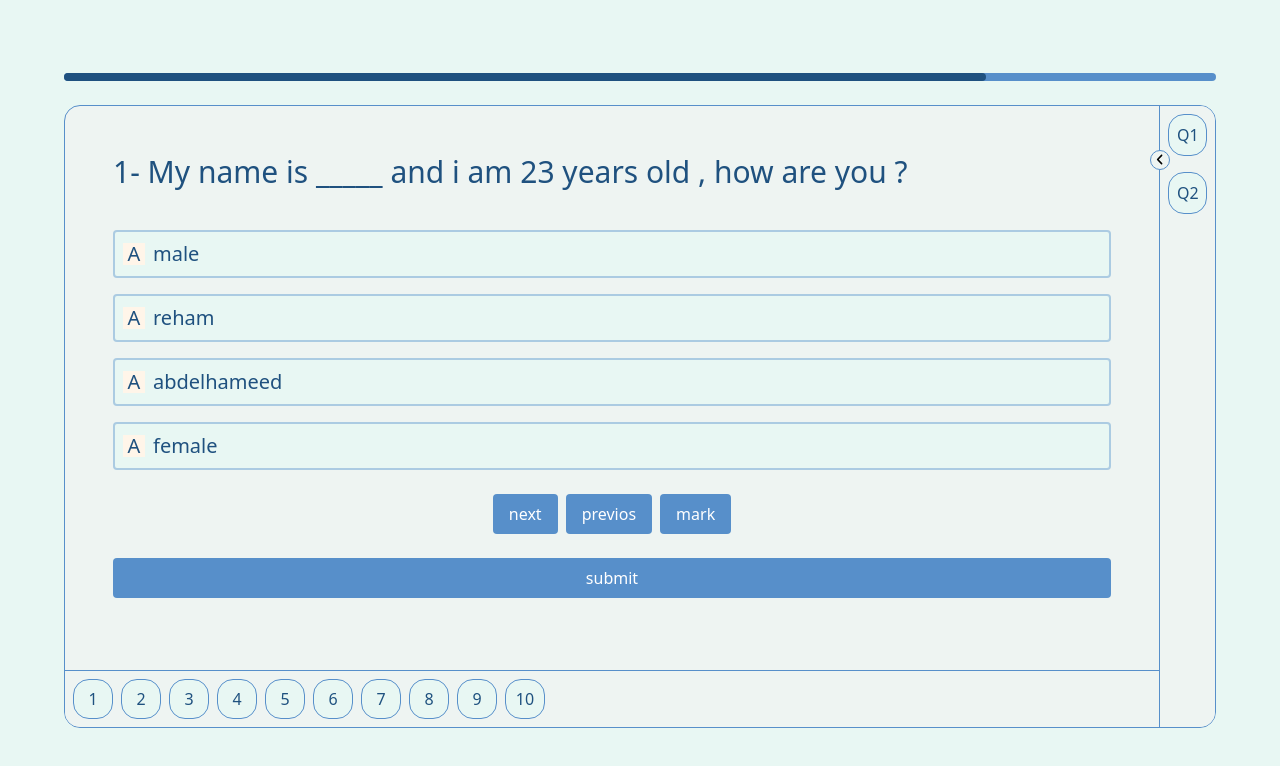
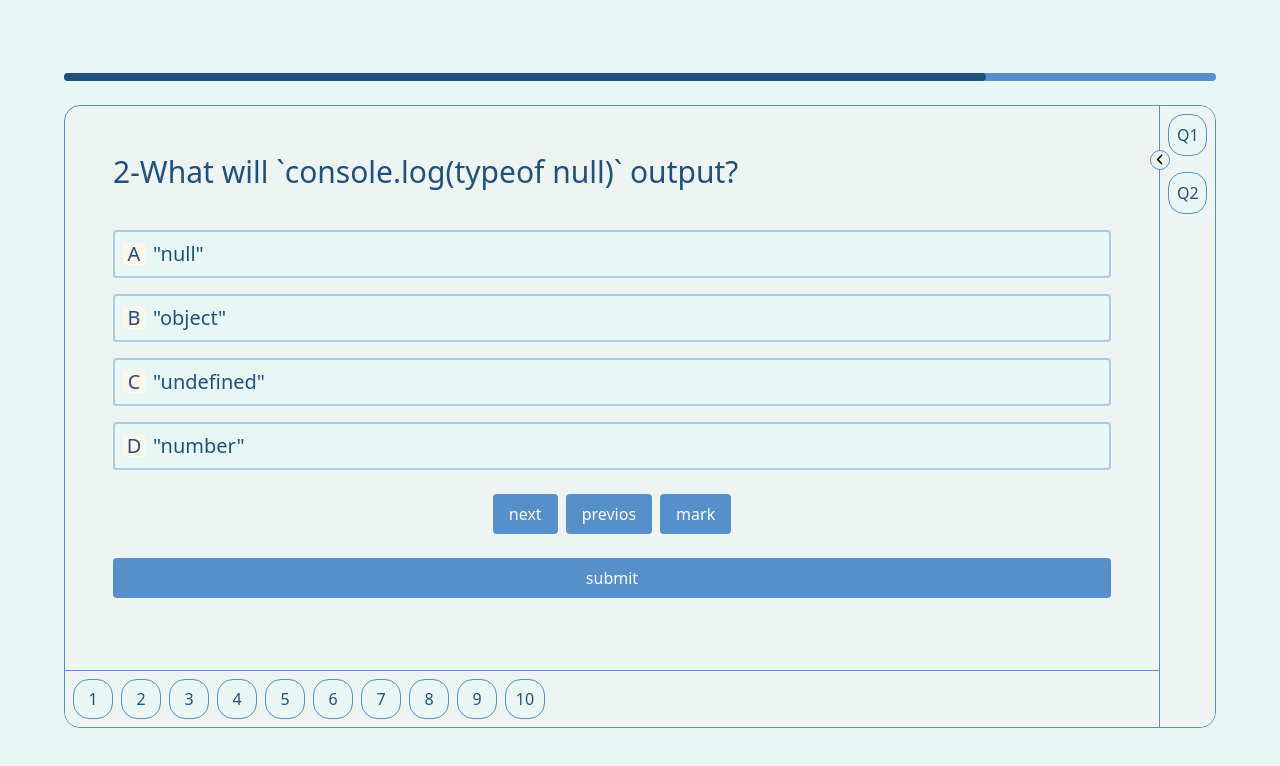
Before and after one commit to AbdalhameedAhmed/examination-system, a website with bundled scripts: page index.html in a window 1280 px wide. Both pictures are taken after a click on the button "next". Built offline with nearby package versions, Linux system fonts and the light colour scheme; files whose address does not match are found by name.

Commit message:
feat: add display question function in exam page.

```diff
--- a/index.html
+++ b/index.html
@@ -25,11 +25,17 @@
           <div
             class="w-full h-full flex flex-col gap-6 px-2 py-6 md:p-12 justify-start md:justify-between"
           >
-            <p class="text-xl text-secondary md:text-3xl mb-4">
+            <p
+              id="pageQuestionHeader"
+              class="text-xl text-secondary md:text-3xl mb-4"
+            >
               1- My name is _____ and i am 23 years old , how are you ?
             </p>
-            <div class="flex flex-col gap-4 justify-center">
-              <div class="w-full relative">
+            <div
+              id="pageQuestionOptions"
+              class="flex flex-col gap-4 justify-center"
+            >
+              <!-- <div class="w-full relative">
                 <input
                   id="male"
                   class="peer hidden"
@@ -144,16 +150,18 @@
                   style="color: transparent"
                   src="/assets/check-solid.svg"
                 />
-              </div>
+              </div> -->
             </div>
             <div class="w-full flex items-center justify-center gap-2">
               <button
-                class="flex items-center gap-2 bg-primary px-4 py-2 rounded text-white hover:bg-secondary transition duration-300"
+                id="next"
+                class="flex items-center gap-2 bg-primary px-4 py-2 rounded text-white hover:bg-secondary transition duration-300 disabled:opacity-60 disabled:hover:bg-primary"
               >
                 next
               </button>
               <button
-                class="flex items-center gap-2 bg-primary px-4 py-2 rounded text-white hover:bg-secondary transition duration-300"
+                id="prev"
+                class="flex items-center gap-2 bg-primary px-4 py-2 rounded text-white hover:bg-secondary transition duration-300 disabled:opacity-60 disabled:hover:bg-primary"
               >
                 previos
               </button>
@@ -170,15 +178,10 @@
             </button>
           </div>
 
-          <div id="questionsSection"
+          <div
+            id="questionsSection"
             class="bg-exam border-t w-full p-2 border-primary shadow-xl flex overflow-x-auto gap-2 text-secondary hideScroll shrink-0"
-          >
-            <!-- <button
-              class="w-10 h-10 rounded-2xl border border-primary focus:inset-shadow-xs inset-shadow-primary shrink-0 bg-background"
-            >
-              1
-            </button>  -->
-           </div>
+          ></div>
         </div>
 
         <div
--- a/js/examination.js
+++ b/js/examination.js
@@ -1,5 +1,6 @@
-import {jsQuizQuestions} from "./questions.js"
+import { jsQuizQuestions } from "./questions.js";
 let isMArkSectionOpened = false;
+let currentQuestion = null;
 document
   .getElementById("toggle-mark-section")
   .addEventListener("click", function () {
@@ -23,55 +24,125 @@ document
     }
   });
 
-  class Question {
-    constructor(question,options,answer,order){
-      this.question = question ;
-      this.options = options;
-      this.answer= answer;
-      this.order = order ;
-      this.userAnswer = undefined
-    }
+class Question {
+  constructor(question, options, answer, order) {
+    this.question = question;
+    this.options = options;
+    this.answer = answer;
+    this.order = order;
+    this.userAnswer = undefined;
+  }
+}
 
+console.log(jsQuizQuestions);
+
+let appQuestions = [];
+
+function loadAppQuestion() {
+  while (jsQuizQuestions.length) {
+    let jsQuizLength = jsQuizQuestions.length;
+    let randomNumber = +(Math.random() * 1000).toFixed() % jsQuizLength;
+    let selectedQuestion = jsQuizQuestions[randomNumber];
+    let questionObj = new Question(
+      selectedQuestion.question,
+      selectedQuestion.options,
+      selectedQuestion.answer,
+      appQuestions.length
+    );
+    appQuestions.push(questionObj);
+    jsQuizQuestions.splice(randomNumber, 1);
   }
+}
 
-  console.log(jsQuizQuestions);
+function renderQuestionSection() {
+  let buttonClasses =
+    "w-10 h-10 rounded-2xl border border-primary focus:inset-shadow-xs inset-shadow-primary shrink-0 bg-background";
+  let questionSectionElement = document.querySelector("#questionsSection");
+  for (let question of appQuestions) {
+    let buttonElement = document.createElement("button");
+    buttonElement.className = buttonClasses;
+    buttonElement.innerHTML = question.order + 1;
 
-  let appQuestions = []
+    buttonElement.addEventListener("click", () => {
+      displayQuestion(question);
+    });
 
+    questionSectionElement.appendChild(buttonElement);
+  }
+}
 
-  function loadAppQuestion (){
-    while (jsQuizQuestions.length) {
-      let jsQuizLength = jsQuizQuestions.length
-      let randomNumber = + (Math.random()*1000).toFixed()%jsQuizLength
-      let selectedQuestion = jsQuizQuestions[randomNumber]
-      let questionObj = new Question(selectedQuestion.question,selectedQuestion.options,selectedQuestion.answer,appQuestions.length) ;
-      appQuestions.push(questionObj)
-      jsQuizQuestions.splice(randomNumber,1)
-    }
+function displayQuestion(question) {
+  currentQuestion = question;
+  let questionHeaderP = document.querySelector("#pageQuestionHeader");
+  let questionOptionsDiv = document.querySelector("#pageQuestionOptions");
 
+  questionHeaderP.innerHTML = `${question.order + 1}-${question.question}`;
+  questionOptionsDiv.innerHTML = "";
+  for (let optionIndex in question.options) {
+    let optionDiv = `  <div class="w-full relative">
+                <input
+                  id="option-${optionIndex}"
+                  class="peer hidden"
+                  type="radio"
+                  name="question-${question.order + 1}"
+                  value="${question.options[optionIndex]}"
+                /><label
+                  for="option-${optionIndex}"
+                  class="flex items-center text-secondary justify-between bg-background border-[rgba(87,143,202,0.422)] gap-3 p-2 w-full rounded border-2 transition duration-300 hover:border-primary text-lg md:text-xl peer-checked:border-primary"
+                  ><p class="w-max flex items-center gap-2">
+                    <span
+                      class="w-[22px] h-[22px] bg-[#FFF5E9] flex items-center justify-center"
+                      >${String.fromCharCode(65 + +optionIndex)}</span
+                    >${question.options[optionIndex]}
+                  </p>
+                </label>
+                <img
+                  alt="correct mark"
+                  loading="lazy"
+                  width="15"
+                  height="18"
+                  decoding="async"
+                  data-nimg="1"
+                  class="hidden peer-checked:block absolute right-2 top-1/2 -translate-y-1/2"
+                  style="color: transparent"
+                  src="/assets/check-solid.svg"
+                />
+              </div>`;
+
+    questionOptionsDiv.innerHTML += optionDiv;
   }
+}
 
+function next(event) {
+  let currentQuestionOrder = currentQuestion.order;
+  displayQuestion(appQuestions[currentQuestionOrder + 1]);
 
+  // if (currentQuestionOrder + 1 == appQuestions.length - 1) {
+  //   event.target.disabled = "true";
+  // } else {
+  //   event.target.disabled = null;
+  // }
+}
 
-  function renderQuestionSection (){
-    let buttonClasses = "w-10 h-10 rounded-2xl border border-primary focus:inset-shadow-xs inset-shadow-primary shrink-0 bg-background"
-    let questionSectionElement = document.querySelector('#questionsSection')
-    for (let question of appQuestions)   {
-      let buttonElement = document.createElement('button')
-      buttonElement.className=buttonClasses
-      buttonElement.innerHTML = question.order+1
+function prev(event) {
+  let currentQuestionOrder = currentQuestion.order;
+  displayQuestion(appQuestions[currentQuestionOrder - 1]);
 
-      buttonElement.addEventListener('click',()=>{
-        console.log(question);
-      })
+  // if (currentQuestionOrder - 1 == 0) {
+  //   event.target.disabled = "true";
+  // } else {
+  //   event.target.disabled = null;
+  // }
+}
 
-      questionSectionElement.appendChild(buttonElement)
+loadAppQuestion();
+renderQuestionSection();
+displayQuestion(appQuestions[0]);
 
-    }
+let nextButton = document.querySelector("#next");
+let prevButton = document.querySelector("#prev");
 
-  }
+nextButton.addEventListener("click", next);
+prevButton.addEventListener("click", prev);
 
-  loadAppQuestion()
-  renderQuestionSection()
-
-  console.log(appQuestions);
+console.log(appQuestions);
```
